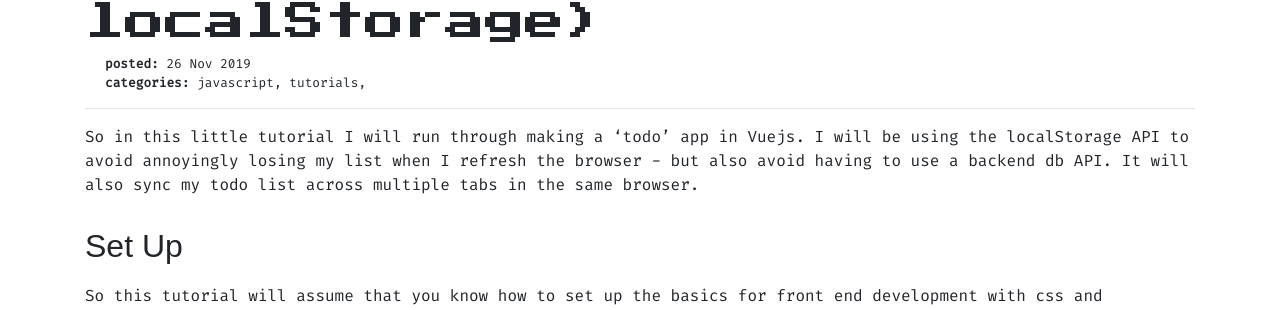
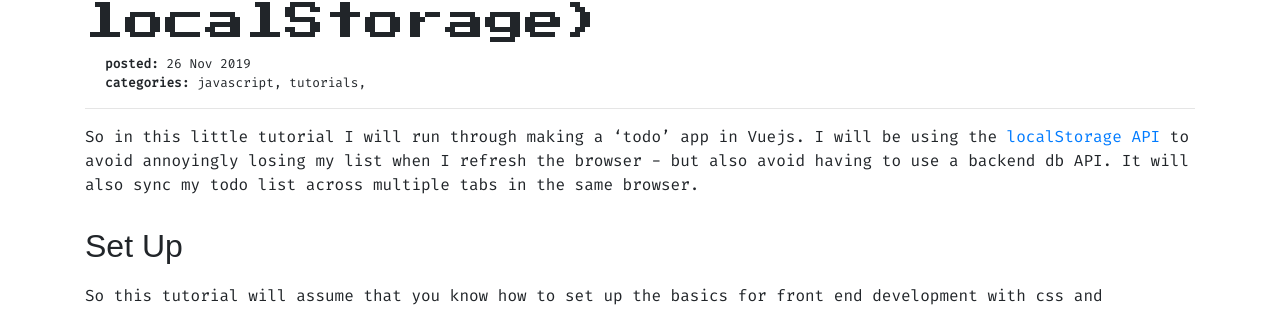
Before and after one commit to DewofyourYouth/DewofyourYouth.github.io, a Jekyll site: the page built from _posts/2019-11-26-basic-vue-todo.md, in a window 1280 px wide and 900 px high. Shown: the part 154-464 px from the top of the window. Built offline with Jekyll 4.4.1, drawn with Linux system fonts in a browser that asks for light colours; nearby versions of some CDN libraries; some web fonts are replaced; comment, search, counter and statistics services are not loaded; part of the change alters nothing that is shown.

```diff
--- a/_posts/2019-11-26-basic-vue-todo.md
+++ b/_posts/2019-11-26-basic-vue-todo.md
@@ -8,7 +8,7 @@ categories:
   - tutorials
 ---
 
-So in this little tutorial I will run through making a 'todo' app in Vuejs. I will be using the localStorage API to avoid annoyingly losing my list when I refresh the browser - but also avoid having to use a backend db API. It will also sync my todo list across multiple tabs in the same browser.
+So in this little tutorial I will run through making a 'todo' app in Vuejs. I will be using the [localStorage API](https://developer.mozilla.org/en-US/docs/Web/API/Web_Storage_API/Using_the_Web_Storage_API) to avoid annoyingly losing my list when I refresh the browser - but also avoid having to use a backend db API. It will also sync my todo list across multiple tabs in the same browser.
 
 ## Set Up
 
```
